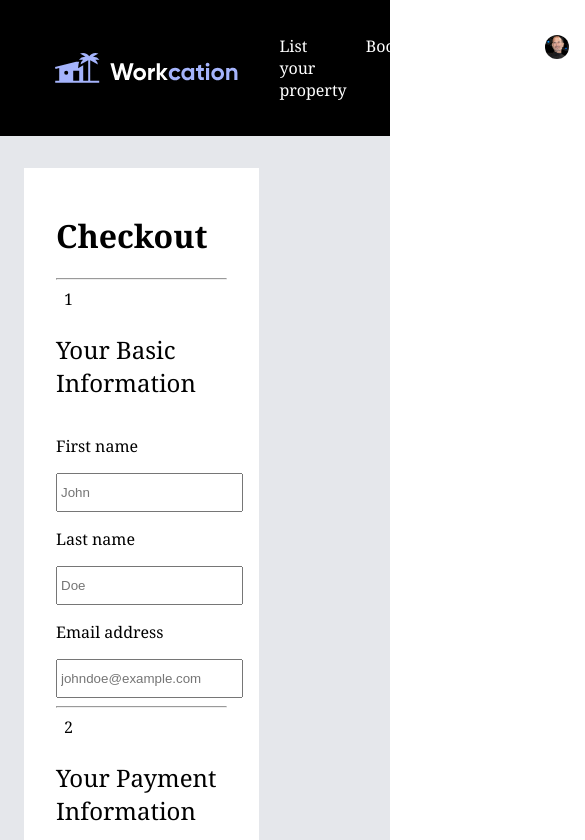
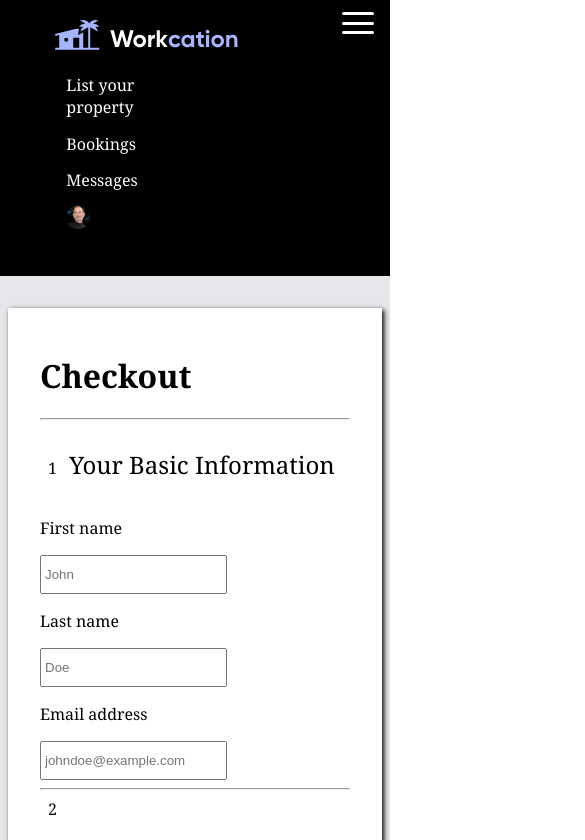
Before and after one commit to jssverve/it-works-on-localhost, a plain HTML site: page index.html in a window 390 px wide. Shown: the top 840 px of the page, 585 px wide, since content can reach past the window. Drawn offline with Linux system fonts and the light colour scheme.

Commit message:
completed

```diff
--- a/index.html
+++ b/index.html
@@ -10,7 +10,7 @@
 </head>
 <body>
     <header>
-        <nav>
+        <nav class="navbar">
             <img src="assets/logo.svg" alt="" class="logo">
             <a href="#" class="dropdown">
                 <span class="lines"></span>
@@ -19,9 +19,9 @@
             </a>
             <div class="navbar-list active">
             <ul class="list">
-                <li class="nav-items">List your property</li>
-                <li class="nav-items">Bookings</li>
-                <li class="nav-items">Messages</li>
+                <li class="nav-items"><a href="#">List your property</a></li>
+                <li class="nav-items"><a href="#">Bookings</a></li>
+                <li class="nav-items"><a href="#">Messages</a></li>
                 <li class="nav-items"><img src="assets/jobs.jpg" alt=""></li>
             </ul></div>
         </nav>
@@ -68,5 +68,6 @@
             <span>Kirk Beard</span>
         </div>
     </div>
+    <script src="script.js"></script>
 </body>
 </html>
--- /dev/null
+++ b/script.js
@@ -0,0 +1,6 @@
+const toggleButton = document.getElementsByClassName('dropdown')[0];
+const navbarLinks = document.getElementsByClassName('navbar-list')[0];
+
+toggleButton.addEventListener("click", ()=>{
+    navbarLinks.classList.toggle("active");
+})
--- a/style.css
+++ b/style.css
@@ -1,5 +1,5 @@
 body{
-    margin: 0;
+    margin: 0 auto;
     padding: 0;
     font-family: Georgia, 'Times New Roman', Times, serif;
 }
@@ -59,12 +59,15 @@ li img{
     display: flex;
     flex-direction: row;
     margin: 0 auto;
+    box-shadow: 2px 2px 5px;
 }
 
 .left{
     max-width: 65%;
     background-color: #fff;
     padding: 1.5rem 2rem;
+    box-shadow: 2px 2px 5px;
+    margin-left: auto;
 }
 
 .oneAndTwo{
@@ -111,8 +114,9 @@ section{
     text-align: center;
 }
 
-.need, .qm{
+.need{
     display: inline-block;
+    width: 80%;
 }
 
 button{
@@ -133,7 +137,10 @@ section p{
     background-color: #3730A3;
     color: #fff;
     padding: 1.5rem 2rem;
+    box-shadow: -2px 2px 10px;
+    margin-right: auto;
 }
+
 
 .cost{
     font-size: 2rem;
@@ -146,6 +153,11 @@ section p{
 .right img{
     width: 2.5rem;
     border-radius: 50%;
+}
+
+li a{
+    text-decoration: none;
+    color: #fff;
 }
 
 .quote{
@@ -167,9 +179,35 @@ section p{
 @media (max-width:615px){
     .container{
         flex-direction: column;
+        padding: 2rem .5rem;
     }
 
     .left, .right{
-        max-width: 50%;
+        max-width: 100%;
+        margin: 0 auto;
+    }
+    .dropdown{
+        display: flex;
+    }
+
+    .list{
+        flex-direction: column;
+    }
+
+    .navbar{
+        flex-direction: column;
+        align-items: flex-start;
+    }
+
+    .navbar-list{
+        display: none;
+    }
+
+    .navbar-list li{
+        padding: 5%;
+    }
+
+    .active{
+        display: flex;
     }
 }
```
